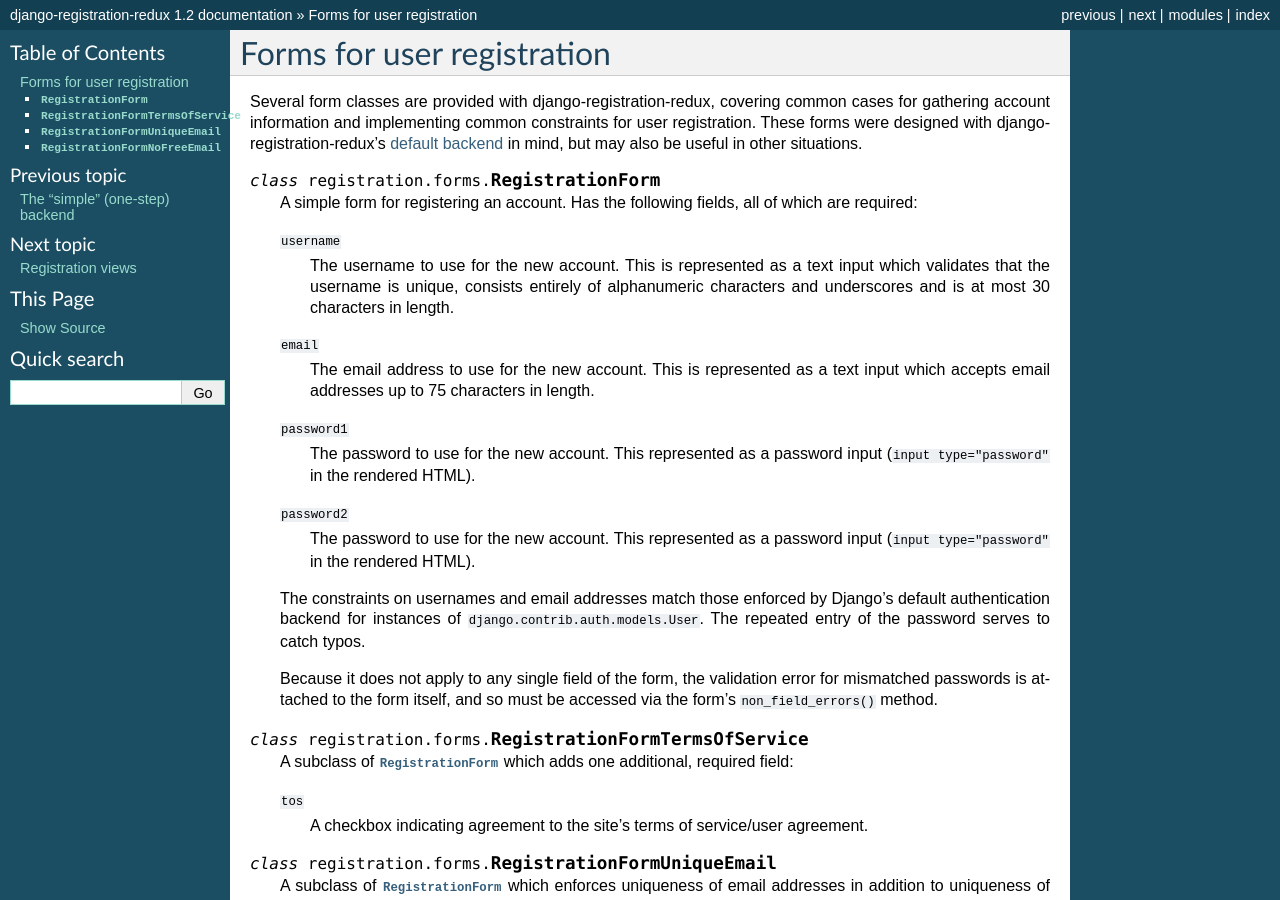
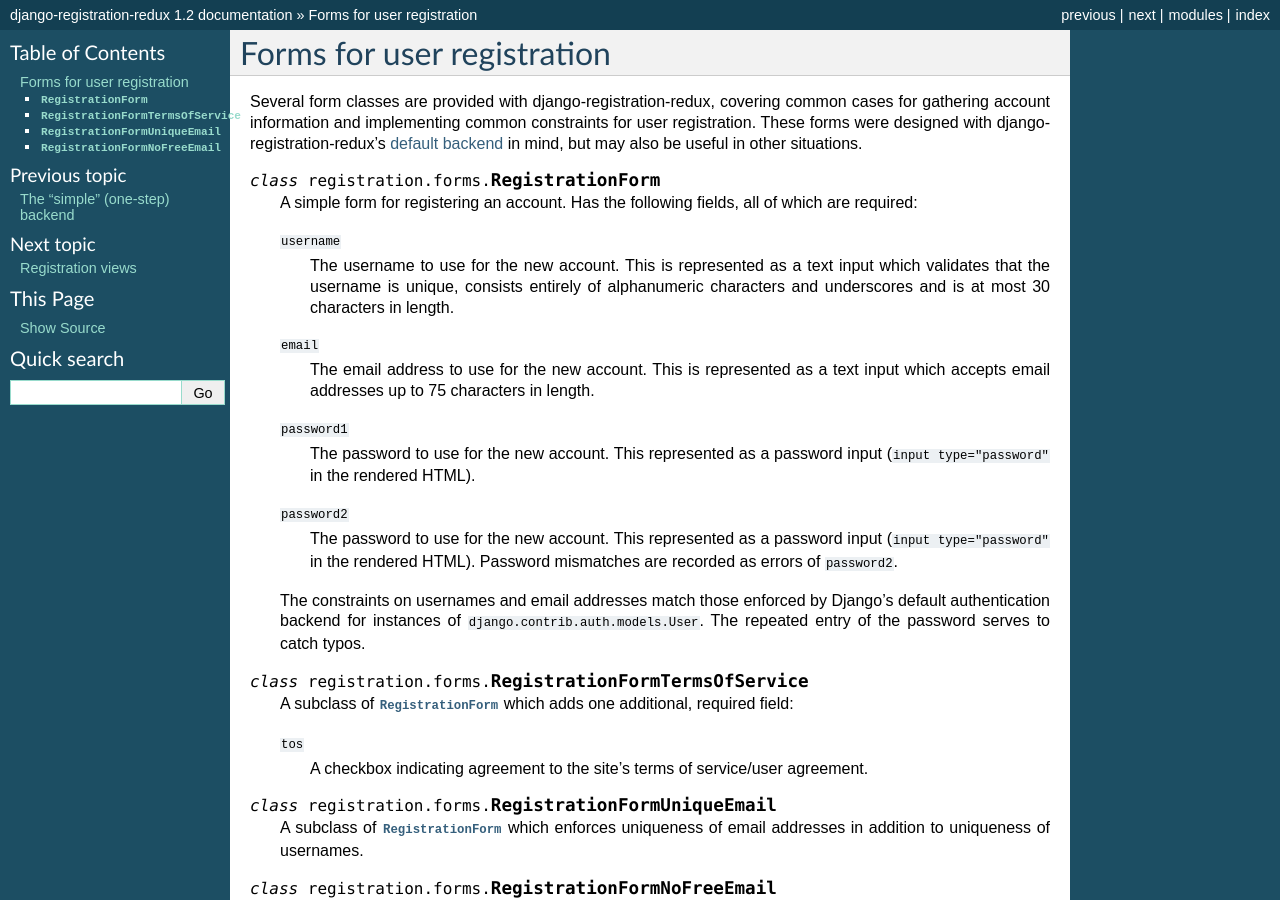
Before and after one commit to marktucker-django/Django-Registration, a Sphinx documentation site: the page built from docs/forms.rst, in a window 1280 px wide and 900 px high. Built offline with Sphinx 7.4.7, drawn with Linux system fonts in a browser that asks for light colours.

Commit message:
fix docs re: password mismatch

```diff
--- a/docs/forms.rst
+++ b/docs/forms.rst
@@ -34,17 +34,12 @@ mind, but may also be useful in other situations.
    ``password2``
       The password to use for the new account. This represented as a
       password input (``input type="password"`` in the rendered HTML).
+      Password mismatches are recorded as errors of ``password2``.
 
    The constraints on usernames and email addresses match those
    enforced by Django's default authentication backend for instances
    of ``django.contrib.auth.models.User``. The repeated entry of the
    password serves to catch typos.
-
-   Because it does not apply to any single field of the form, the
-   validation error for mismatched passwords is attached to the form
-   itself, and so must be accessed via the form's
-   ``non_field_errors()`` method.
-
 
 .. class:: RegistrationFormTermsOfService
 
```
